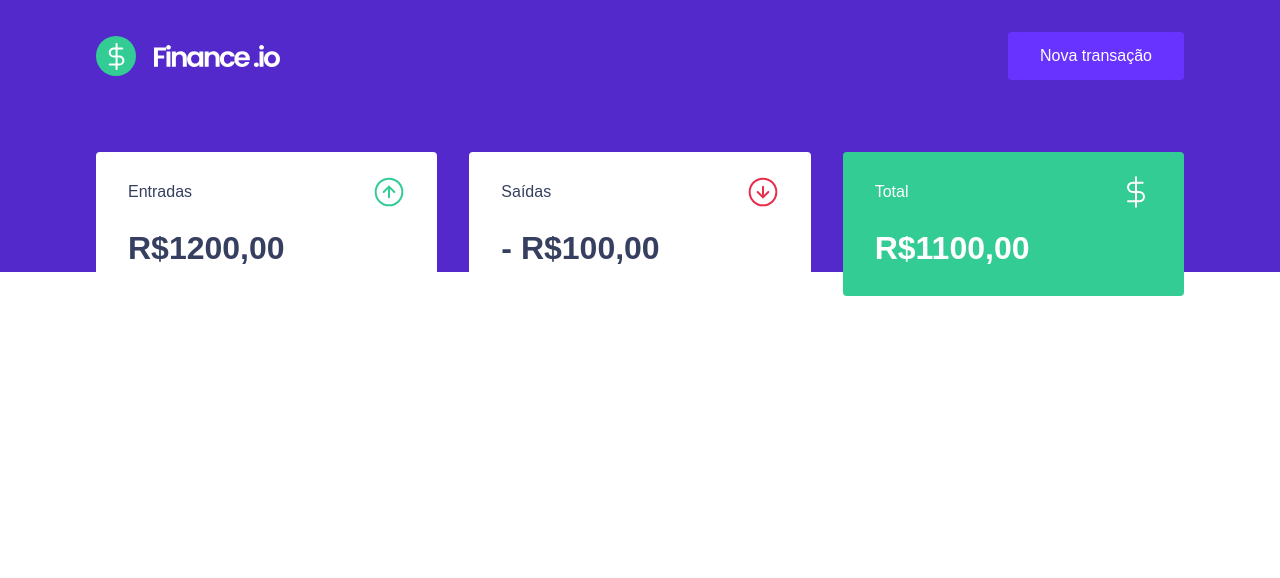
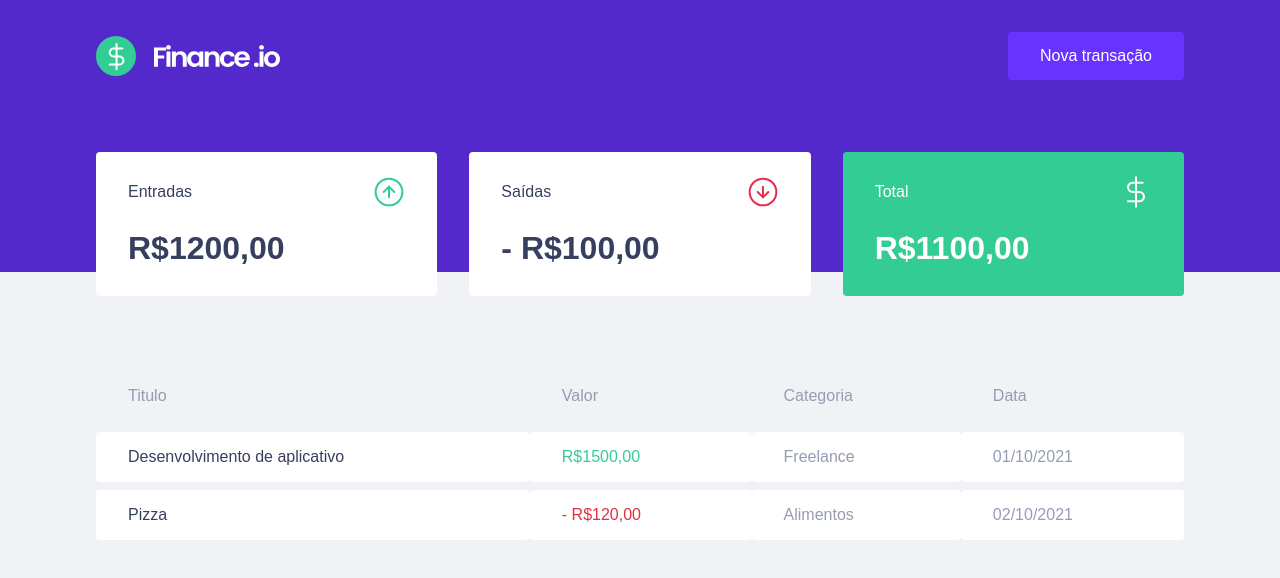
Before and after one commit to pehcst/financeapp, a React (Create React App) app: page / in a window 1280 px wide. Shown: the top 578 px of the page. Built offline with nearby package versions, Linux system fonts and the light colour scheme.

Commit message:
new: table for finance detail

```diff
--- a/src/components/Dashboard/index.tsx
+++ b/src/components/Dashboard/index.tsx
@@ -1,10 +1,12 @@
 import { Summary } from "../Summary";
+import { TransactionTable } from "../TransactionsTable";
 import { Container } from "./styles";
 
 export function Dashboard() {
   return(
     <Container>
       <Summary />
+      <TransactionTable></TransactionTable>
     </Container>
   )
 }
--- /dev/null
+++ b/src/components/TransactionsTable/index.tsx
@@ -0,0 +1,32 @@
+import { Container } from "./styles";
+
+export function TransactionTable() {
+  return(
+  <Container>
+    <table>
+      <thead>
+        <tr>
+          <th>Titulo</th>
+          <th>Valor</th>
+          <th>Categoria</th>
+          <th>Data</th>
+        </tr>
+      </thead>
+      <tbody>
+        <tr>
+          <td>Desenvolvimento de aplicativo</td>
+          <td className="deposit">R$1500,00</td>
+          <td>Freelance</td>
+          <td>01/10/2021</td>
+        </tr>
+        <tr>
+          <td>Pizza</td>
+          <td className="withdraw">- R$120,00</td>
+          <td>Alimentos</td>
+          <td>02/10/2021</td>
+        </tr>
+        </tbody>
+    </table>
+  </Container>
+  )
+}
--- /dev/null
+++ b/src/components/TransactionsTable/styles.ts
@@ -0,0 +1,39 @@
+import styled from "styled-components";
+
+export const Container = styled.div`
+margin-top: 4rem;
+
+table {
+  width: 100%;
+  border-spacing: 0 0.5rem;
+
+  th {
+    color: var(--text-body);
+    font-weight: 400;
+    padding: 1rem 2rem;
+    text-align: left;
+    line-height: 1.5rem;
+  }
+
+  td {
+    padding: 1rem 2rem;
+    border: 0;
+    background: var(--shape);
+    color: var(--text-body);
+    border-radius: 0.25rem;
+
+    &:first-child{
+      color: var(--text-title);
+    }
+
+    &.deposit {
+      color: var(--green);
+    }
+    &.withdraw {
+      color: var(--red);
+    }
+  }
+
+
+}
+`;
--- a/src/styles/global.ts
+++ b/src/styles/global.ts
@@ -30,7 +30,7 @@ export const GlobalStyle = createGlobalStyle`
   }
 
   body {
-    background: var(---background);
+    background: var(--background);
     -webkit-font-smoothing: antialiased;
   }
 
```
